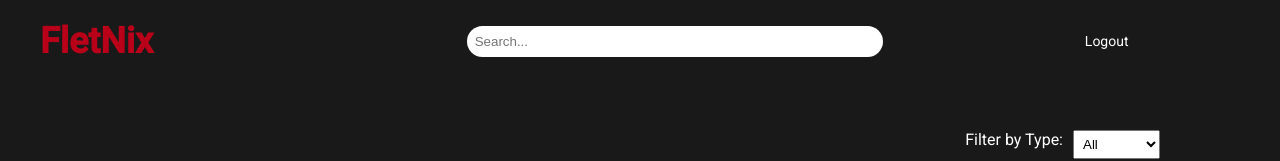
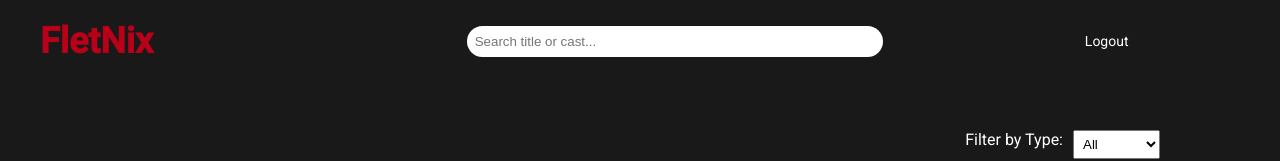
Before and after one commit to Karrtik12/fletnix_fe, an Angular app: page /home in a window 1280 px wide. Shown: the top 161 px of the page. Built offline with nearby package versions, Linux system fonts and the light colour scheme; no server answers.

Commit message:
ui changes

```diff
--- a/src/app/app.component.html
+++ b/src/app/app.component.html
@@ -6,7 +6,7 @@
     <input
       type="text"
       class="search-bar"
-      placeholder="Search..."
+      placeholder="Search title or cast..."
       (keyup)="onSearch($event)"
     />
   </div>
```
